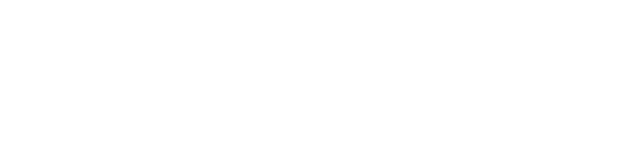
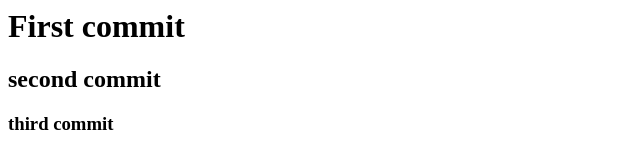
Before and after one commit to sritejaswi1495/ccitrepo2, a plain HTML site: page index.html in a window 1280 px wide. Shown: the whole page, without its empty margins (0-640 px from the left). Drawn offline with Linux system fonts and the light colour scheme.

Commit message:
sixth commit

```diff
--- a/index.html
+++ b/index.html
@@ -3,4 +3,9 @@
         <title>CCIT -GIT</title>
 
     </header>
+    <body>
+        <h1>First commit </h1>
+        <h2>second commit </h2>
+        <h3> third commit</h3>
+    </body>
 </html>
```
